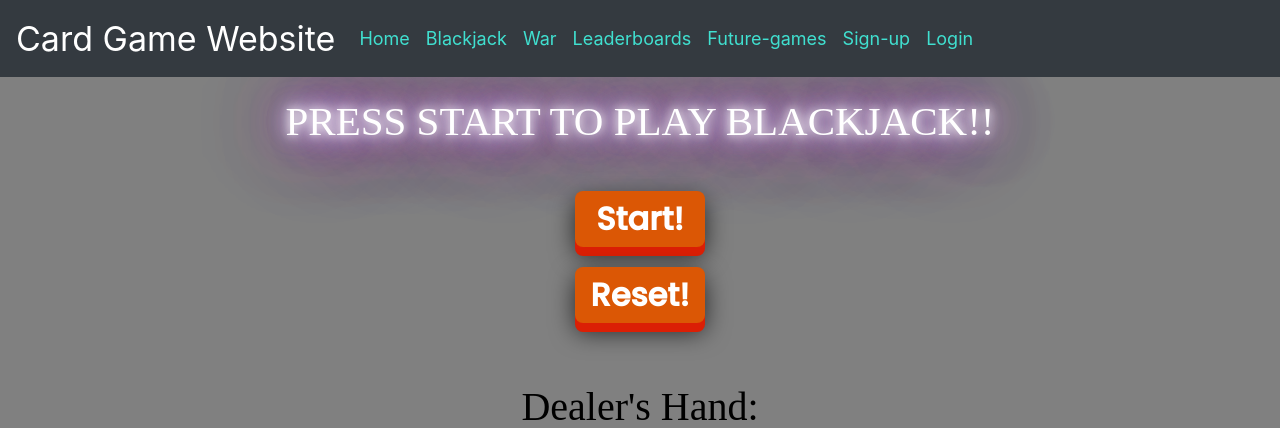
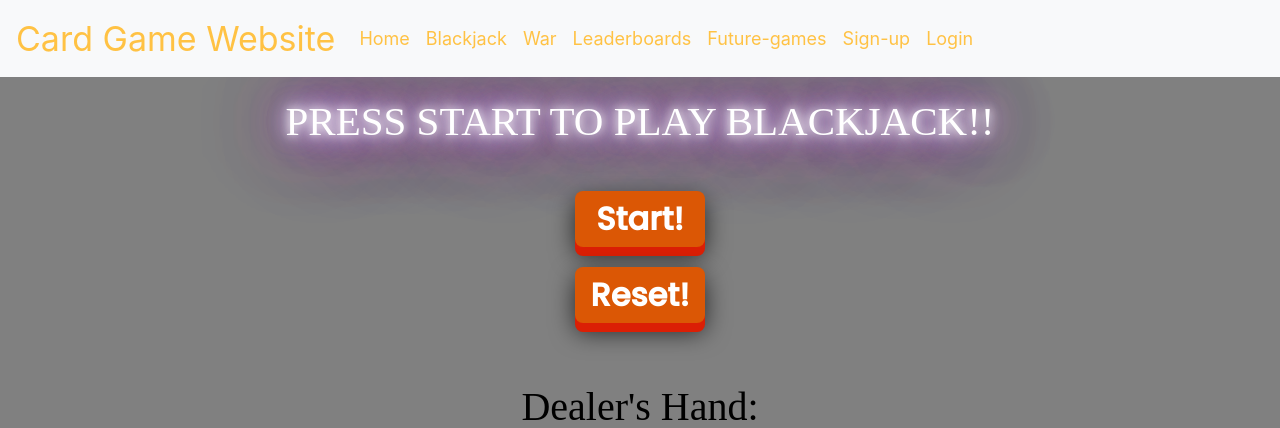
Before and after one commit to shekark642/P3-Prophets, a Flask app: page /blackjack in a window 1280 px wide. Shown: the top 428 px of the page. Run offline with Flask 2, Linux system fonts and the light colour scheme; some libraries are stand-ins or nearby versions.

Commit message:
yellow menu

```diff
--- a/templates/base.html
+++ b/templates/base.html
@@ -9,20 +9,20 @@
 <meta charset="utf-8">
 <link href="style.css" rel="stylesheet" type="style/css" />
 
-<nav class="navbar navbar-expand-lg navbar-dark bg-dark">
-    <a class="navbar-brand" href="#" style = "color:white;font-size:34px;">Card Game Website</a>
+<nav class="navbar navbar-expand-lg navbar-light bg-light">
+    <a class="navbar-brand" href="#" style = "color:rgb(255,194,68);font-size:34px;">Card Game Website</a>
     <button class="navbar-toggler" type="button" data-toggle="collapse" data-target="#navbarNavAltMarkup" aria-controls="navbarNavAltMarkup" aria-expanded="false" aria-label="Toggle navigation" >
         <span class="navbar-toggler-icon"></span>
     </button>
     <div class="collapse navbar-collapse" id="navbarNavAltMarkup">
         <div class="navbar-nav">
-            <a class="nav-link" href="/" style = "color:turquoise;font-size:18px;">Home<span class="sr-only">(current)</span></a>
-            <a class="nav-link" href="/blackjack" style = "color:turquoise;font-size:18px;">Blackjack<span class="sr-only">(current)</span></a>
-            <a class="nav-link" href="/war" style = "color:turquoise;font-size:18px;">War<span class="sr-only">(current)</span></a>
-            <a class="nav-link" href="/leaderboards" style = "color:turquoise;font-size:18px;">Leaderboards<span class="sr-only">(current)</span></a>
-            <a class="nav-link" href="/future" style = "color:turquoise;font-size:18px;">Future-games<span class="sr-only">(current)</span></a>
-            <a class="nav-link" href="/signup" style = "color:turquoise;font-size:18px;">Sign-up<span class="sr-only">(current)</span></a>
-            <a class="nav-link" href="/login" style = "color:turquoise;font-size:18px;">Login<span class="sr-only">(current)</span></a>
+            <a class="nav-link" href="/" style = "color:rgb(255,194,68);font-size:18px;">Home<span class="sr-only">(current)</span></a>
+            <a class="nav-link" href="/blackjack" style = "color:rgb(255,194,68);font-size:18px;">Blackjack<span class="sr-only">(current)</span></a>
+            <a class="nav-link" href="/war" style = "color:rgb(255,194,68);font-size:18px;">War<span class="sr-only">(current)</span></a>
+            <a class="nav-link" href="/leaderboards" style = "color:rgb(255,194,68);font-size:18px;">Leaderboards<span class="sr-only">(current)</span></a>
+            <a class="nav-link" href="/future" style = "color:rgb(255,194,68);font-size:18px;">Future-games<span class="sr-only">(current)</span></a>
+            <a class="nav-link" href="/signup" style = "color:rgb(255,194,68);font-size:18px;">Sign-up<span class="sr-only">(current)</span></a>
+            <a class="nav-link" href="/login" style = "color:rgb(255,194,68);font-size:18px;">Login<span class="sr-only">(current)</span></a>
 
         </div>
     </div>
```
